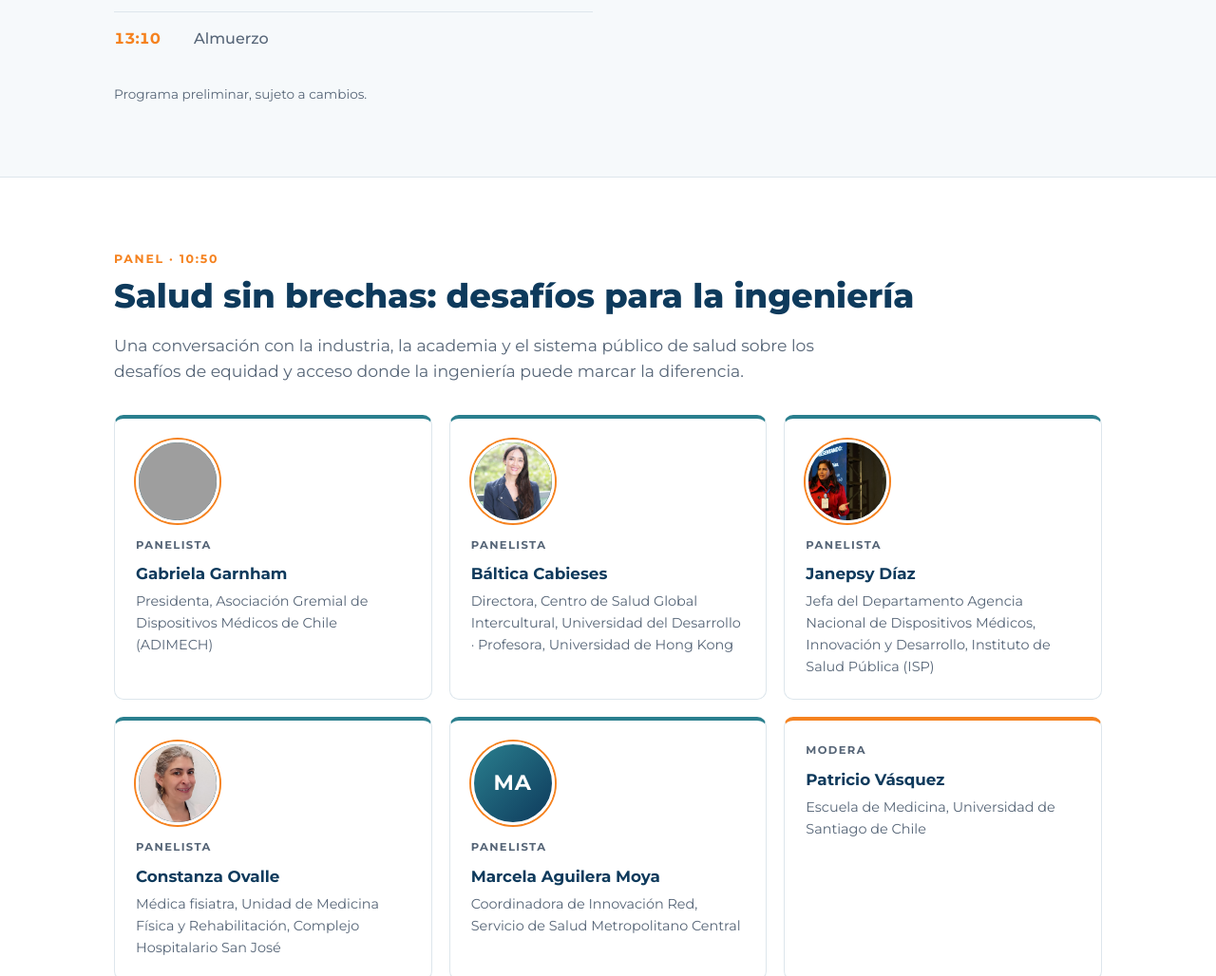
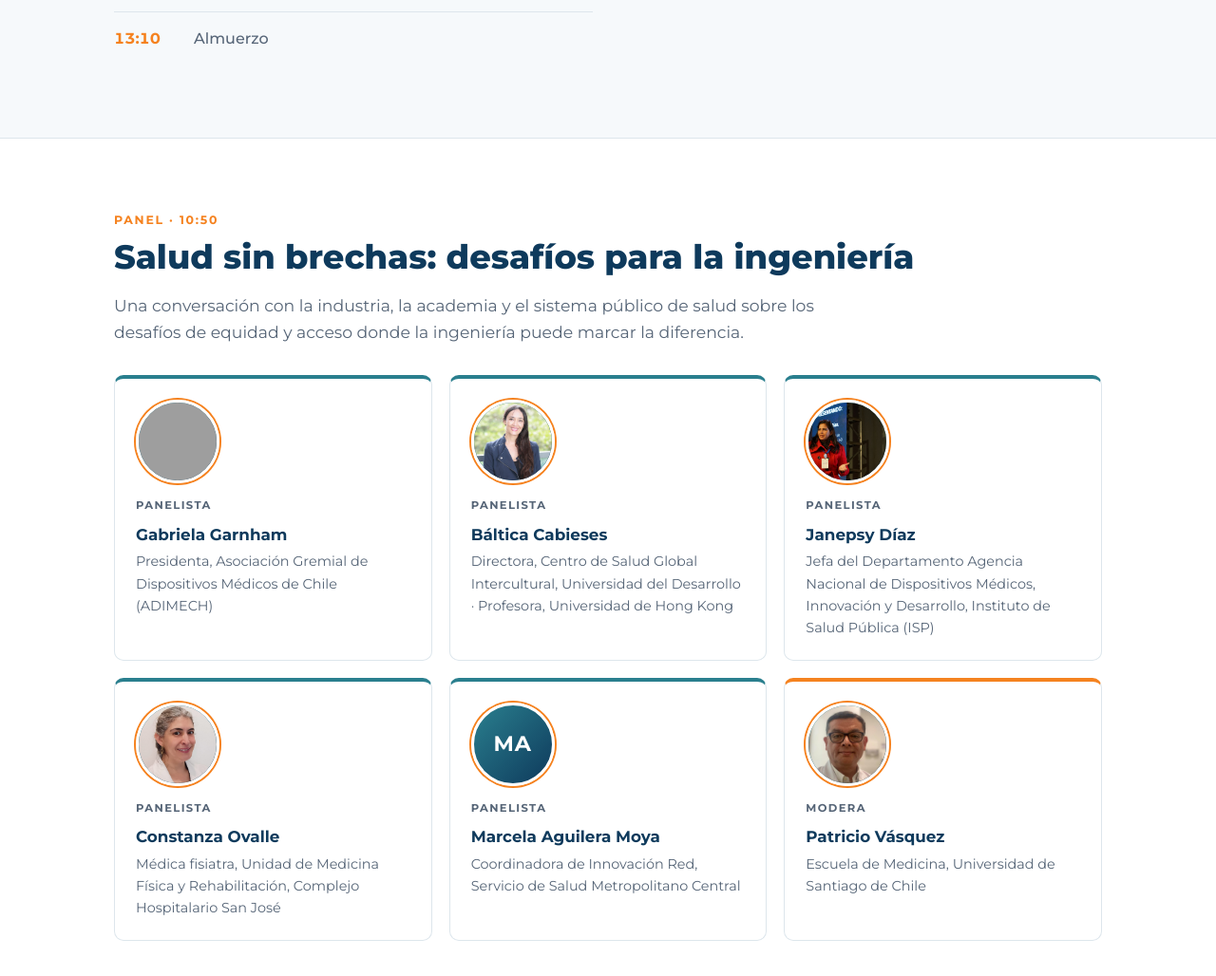
Before and after one commit to jornada-ing-csmedicas/jicm, a plain HTML site: page index.html in a window 1280 px wide. Shown: the part 2359-3387 px from the top of the page at 95% size. Drawn offline with nearby package versions, Linux system fonts and the light colour scheme; grey boxes are pictures that could not be loaded.

Commit message:
Foto de Patricio Vásquez; programa definitivo
Co-Authored-By: Claude Opus 5.5 <noreply@anthropic.com>
Claude-Session: https://claude.ai/code/session_01QjfTfGbfYrmjxY4FJXkAAZ

```diff
--- a/index.html
+++ b/index.html
@@ -251,7 +251,7 @@
 
 <section id="programa">
   <div class="wrap">
-    <p class="kicker">Programa preliminar</p>
+    <p class="kicker">Programa</p>
     <h2>Martes 15 de diciembre</h2>
     <div class="blocks">
       <div class="block">
@@ -305,7 +305,6 @@
         <div class="item"><time>17:30</time><div><strong>Cierre</strong></div></div>
       </div>
     </div>
-    <p class="note">Programa preliminar, sujeto a cambios.</p>
   </div>
 </section>
 
@@ -320,7 +319,7 @@
       <div class="person"><span class="photo pp" data-initials="JD"><img src="img/personas/janepsy-diaz.jpg" alt="" onerror="this.remove()"></span><p class="role">Panelista</p><strong>Janepsy Díaz</strong><span>Jefa del Departamento Agencia Nacional de Dispositivos Médicos, Innovación y Desarrollo, Instituto de Salud Pública (ISP)</span></div>
       <div class="person"><span class="photo pp" data-initials="CO"><img src="img/personas/constanza-ovalle.jpg" alt="" onerror="this.remove()"></span><p class="role">Panelista</p><strong>Constanza Ovalle</strong><span>Médica fisiatra, Unidad de Medicina Física y Rehabilitación, Complejo Hospitalario San José</span></div>
       <div class="person"><span class="photo pp" data-initials="MA"><img src="img/personas/marcela-aguilera.jpg" alt="" onerror="this.remove()"></span><p class="role">Panelista</p><strong>Marcela Aguilera Moya</strong><span>Coordinadora de Innovación Red, Servicio de Salud Metropolitano Central</span></div>
-      <div class="person mod"><p class="role">Modera</p><strong>Patricio Vásquez</strong><span>Escuela de Medicina, Universidad de Santiago de Chile</span></div>
+      <div class="person mod"><span class="photo pp" data-initials="PV"><img src="img/personas/patricio-vasquez.jpg" alt="" onerror="this.remove()"></span><p class="role">Modera</p><strong>Patricio Vásquez</strong><span>Escuela de Medicina, Universidad de Santiago de Chile</span></div>
     </div>
   </div>
 </section>
```
Also changed, not shown: img/personas/patricio-vasquez.jpg (added).
